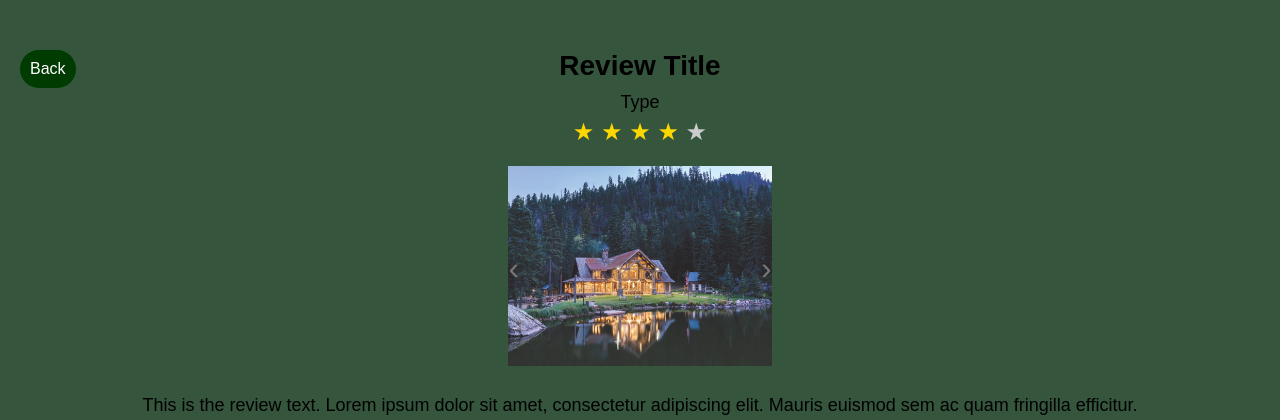
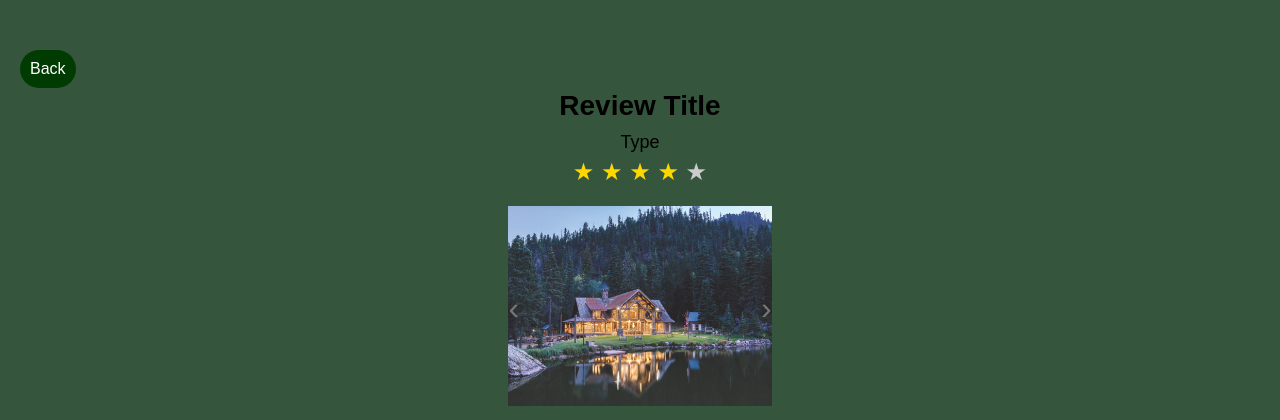
Before and after one commit to 1vet4/projects, a PHP site: page /review.html in a window 1280 px wide. Shown: the part 68-488 px from the top of the page. Run offline with PHP 8.4, Linux system fonts and the light colour scheme.

Commit message:
Update review.css

```diff
--- a/FINAL/review.css
+++ b/FINAL/review.css
@@ -64,6 +64,10 @@ body {
 .review-text {
   margin-top: 20px;
   font-size: 16px;
+}
+#back-container {
+  display: flex;
+  margin-bottom: 40px;
 }
 #back-button {
   padding: 10px 20px;
```
